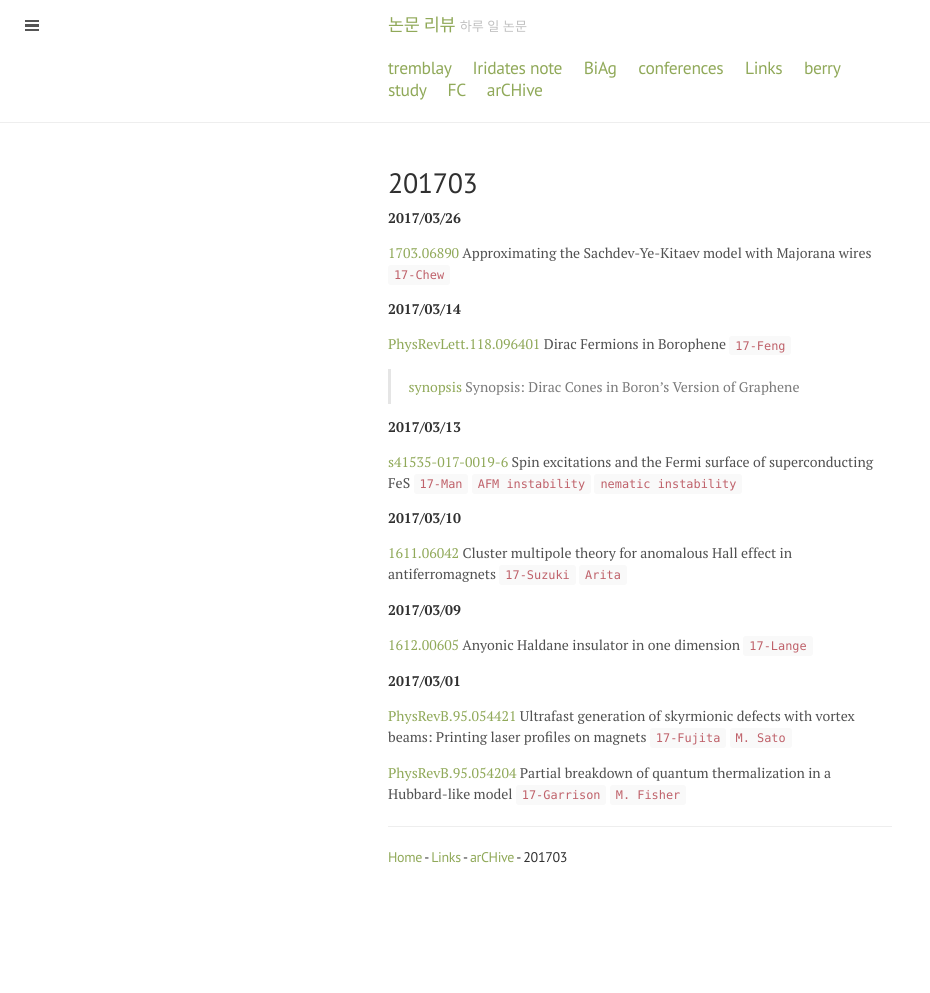
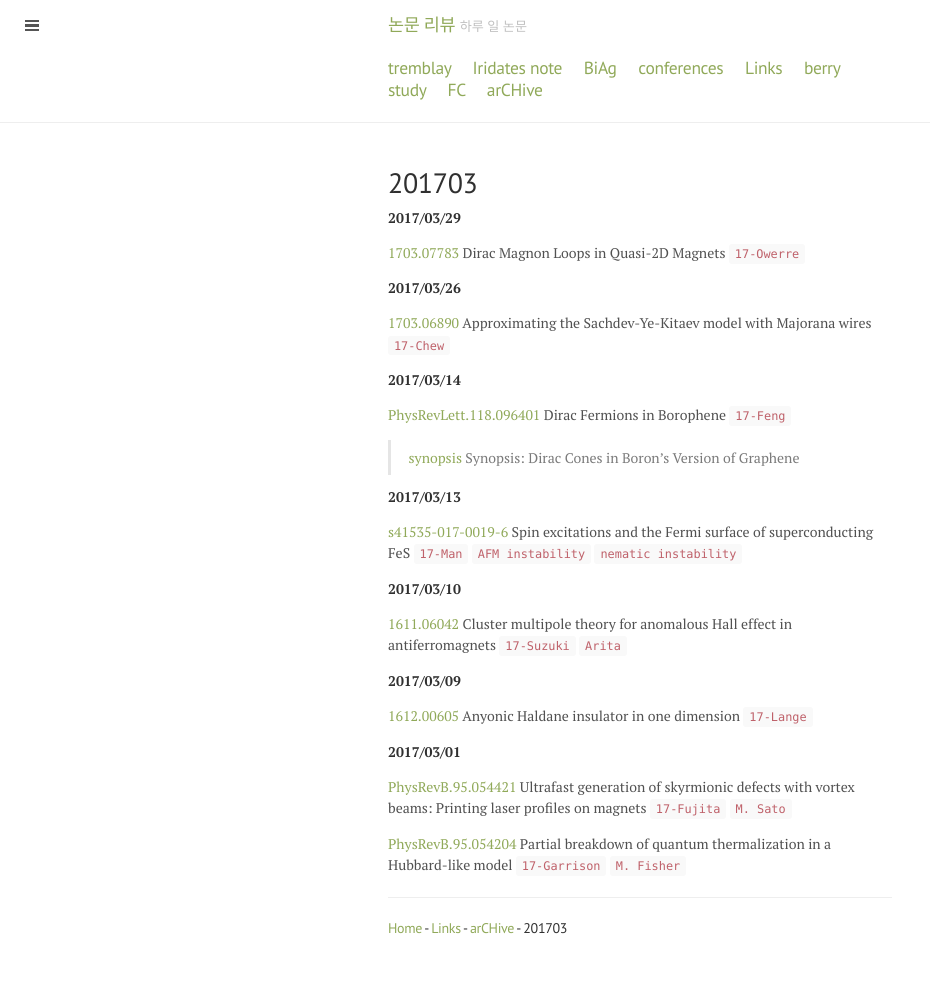
Before and after one commit to qkrwlsghdcjsworlt/work, a Jekyll site: the page built from 201703.md, in a window 1280 px wide. Shown: the whole page, without its empty margins (0-930 px from the left). Built offline with Jekyll 4.4.1, drawn with Linux system fonts in a browser that asks for light colours; before the commit the page ends 922 px from its top, so only the background shows below that.

Commit message:
“update”

```diff
--- a/201703.md
+++ b/201703.md
@@ -2,6 +2,12 @@
 layout: page
 title: 201703
 ---
+
+__2017/03/29__
+
+[1703.07783](https://arxiv.org/abs/1703.07783) Dirac Magnon Loops in
+Quasi-2D Magnets `17-Owerre`
+
 
 __2017/03/26__
 
```
